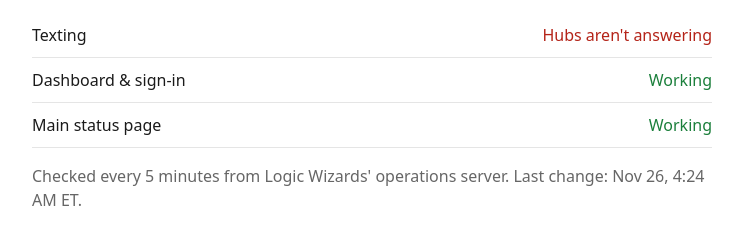
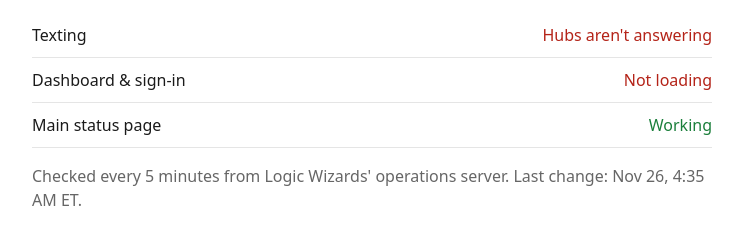
Before and after one commit to thelogicwizards/lwhub-backup-status, a plain HTML site: page index.html in a window 1280 px wide. Shown: the part 166-395 px from the top of the page, without its empty margins (268-1010 px from the left). Drawn offline with Linux system fonts and the light colour scheme.

Commit message:
Status update

```diff
--- a/index.html
+++ b/index.html
@@ -13,8 +13,8 @@ td+td{text-align:right}.ok{color:var(--ok)}.down{color:var(--down)}.unknown,.mut
 <h1>Switchboard status</h1>
 <p class="muted">This is the backup status page, hosted outside Cloudflare so it stays up when the
 <a href="https://switchboard-status.craig-afe.workers.dev">main status page</a> can't. Texts sent to an offline hub aren't lost: they arrive when it's back.</p>
-<table><tr><td>Texting</td><td class='down'>Hubs aren&#x27;t answering</td></tr><tr><td>Dashboard &amp; sign-in</td><td class='ok'>Working</td></tr><tr><td>Main status page</td><td class='ok'>Working</td></tr></table>
-<p class="muted">Checked every 5 minutes from Logic Wizards' operations server. Last change: Nov 26, 4:24 AM ET.</p>
+<table><tr><td>Texting</td><td class='down'>Hubs aren&#x27;t answering</td></tr><tr><td>Dashboard &amp; sign-in</td><td class='down'>Not loading</td></tr><tr><td>Main status page</td><td class='ok'>Working</td></tr></table>
+<p class="muted">Checked every 5 minutes from Logic Wizards' operations server. Last change: Nov 26, 4:35 AM ET.</p>
 <h2>Incidents</h2><p class='muted'>No incidents in the last 14 days.</p>
 <p class="muted">Logic Wizards LLC · support@logicwizards.dev</p>
 </main></body></html>
```
